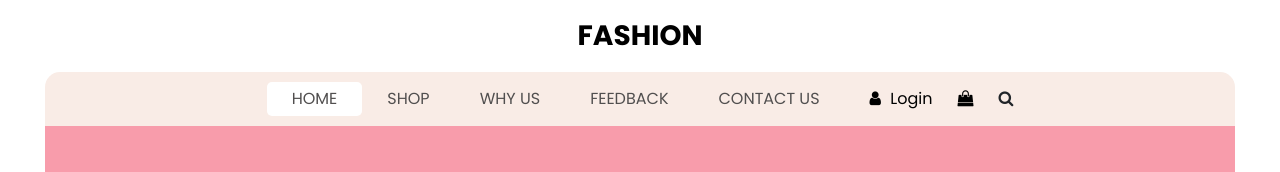
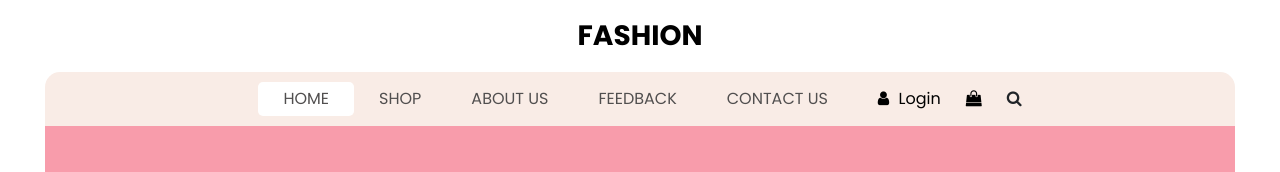
Before and after one commit to navodi0912/ITPM-Project, a plain HTML site: page index.html in a window 1280 px wide. Shown: the top 172 px of the page. Drawn offline with nearby package versions, Linux system fonts and the light colour scheme.

Commit message:
changes files

```diff
--- a/index.html
+++ b/index.html
@@ -55,7 +55,7 @@
             </li>
             <li class="nav-item">
               <a class="nav-link" href="why.html">
-                Why Us
+                About Us
               </a>
             </li>
             <li class="nav-item">
```
